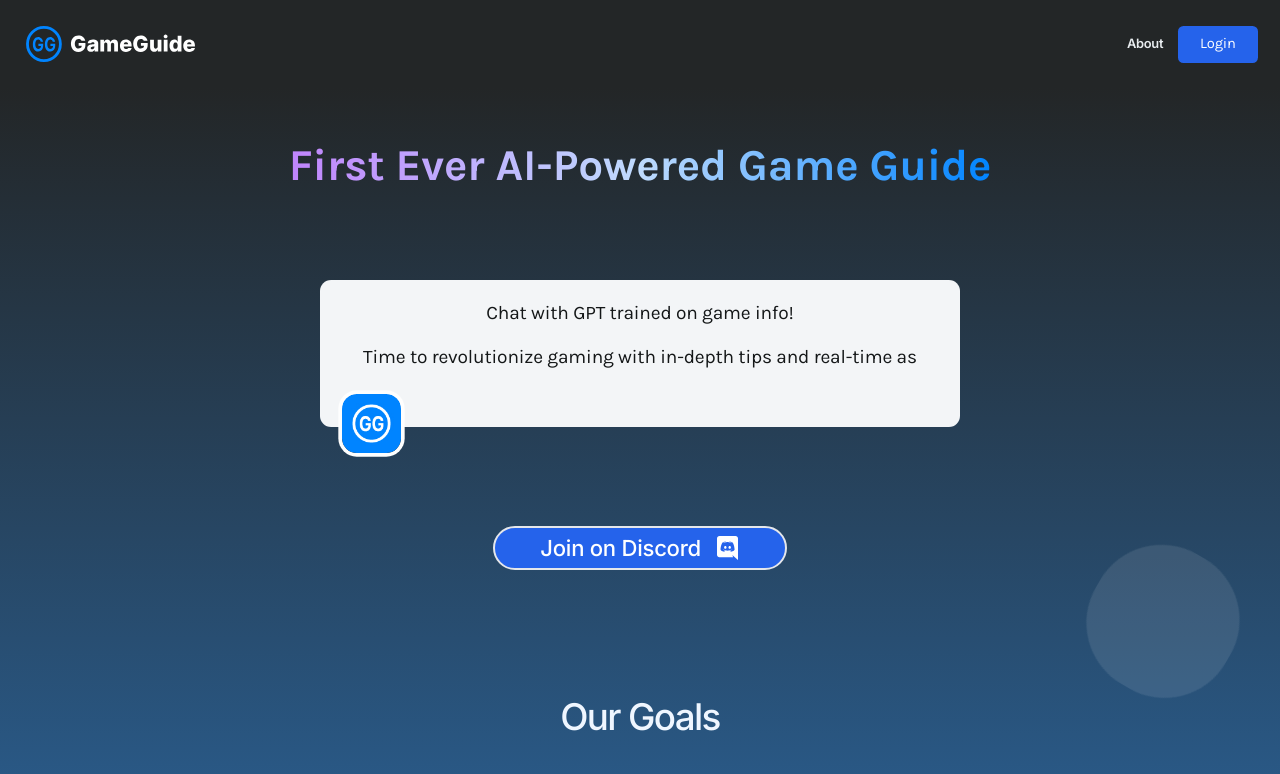
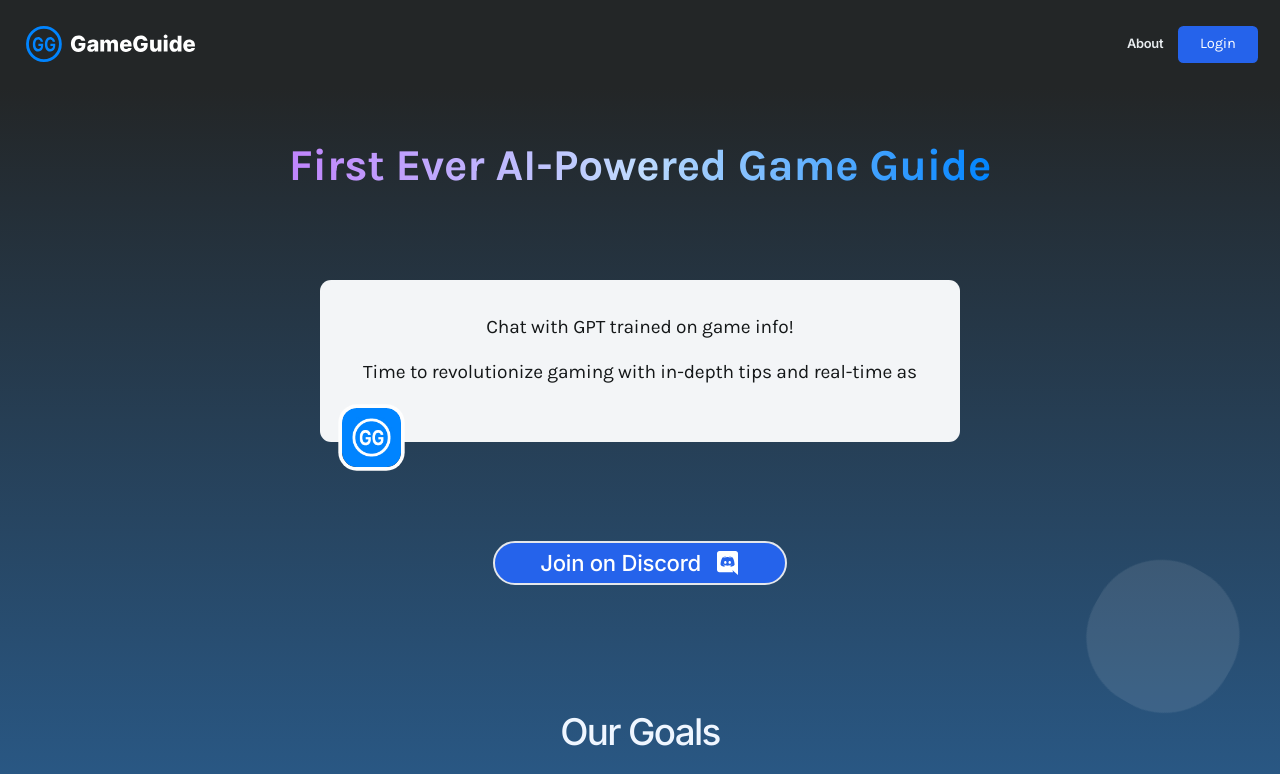
Before and after one commit to istvan-kreisz/GameGuideAI-frontend, a Next.js app: page / in a window 1280 px wide. Shown: the top 774 px of the page. Built offline with nearby package versions, Linux system fonts and the light colour scheme; no server answers; what @rvxlab/tailwind-plugin-ios-full-height would draw is missing.

Commit message:
fix padding

```diff
--- a/pages/index.tsx
+++ b/pages/index.tsx
@@ -45,7 +45,7 @@ const Landing: NextPage = () => {
 							</h1>
 
 							<div className="max-w-[640px] min-w-[640px] md:min-w-full mx-5">
-								<div className="pt-6 px-6 pb-16 space-y-4 bg-n-2 rounded-[0.75rem] md:p-5 md:pb-14 dark:bg-n-7">
+								<div className="pt-10 px-6 pb-16 space-y-4 bg-n-2 rounded-[0.75rem] md:p-5 md:pb-14 dark:bg-n-7">
 									{loading ? (
 										<Loading />
 									) : (
```
